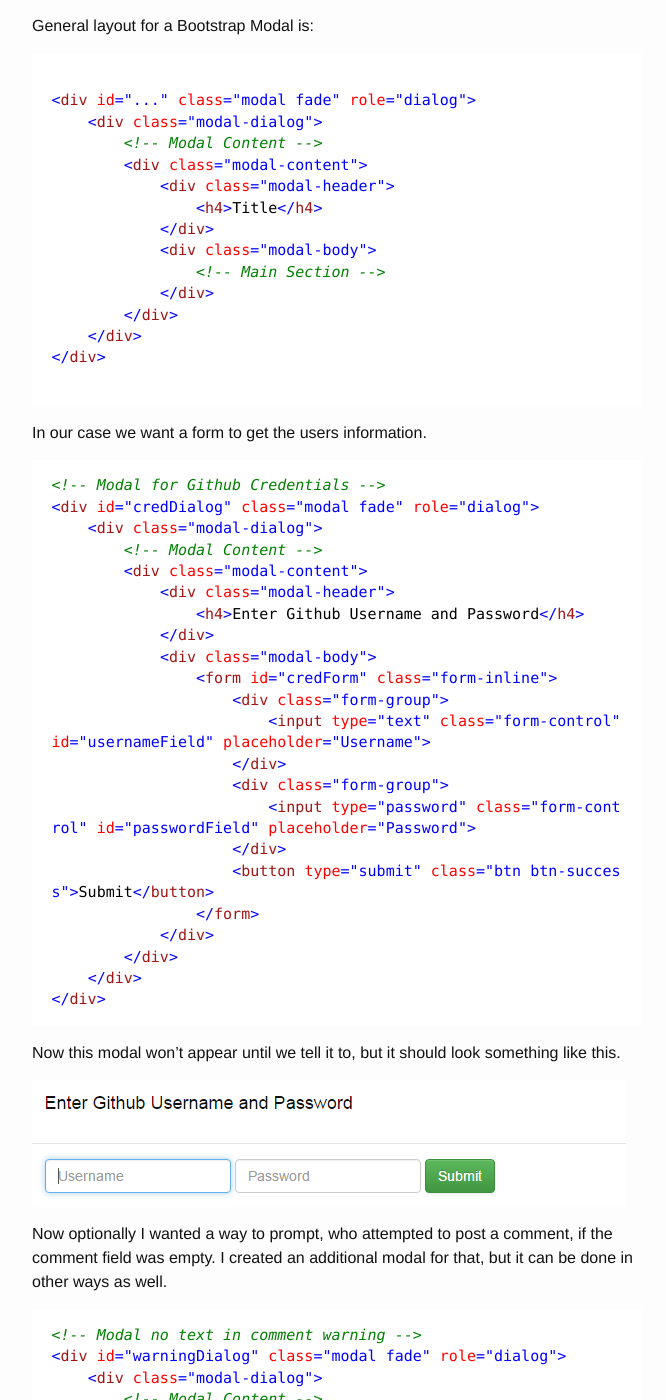
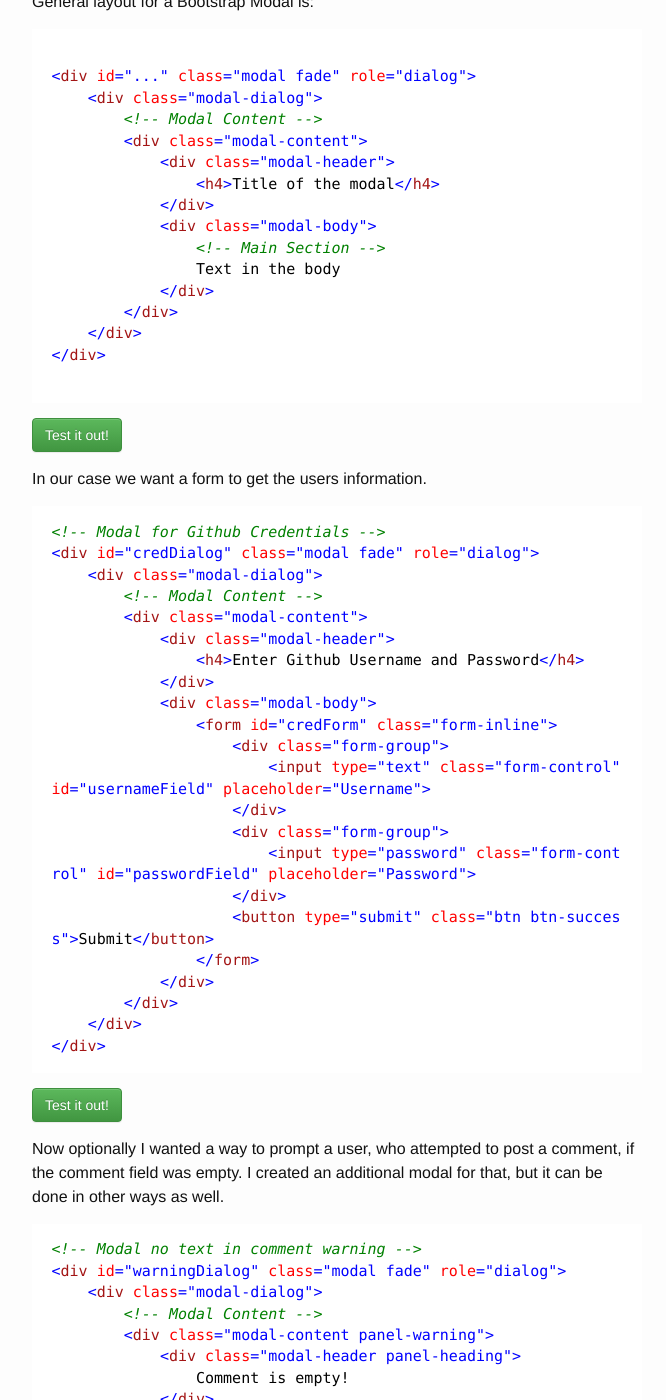
Before and after one commit to nnarain/nnarain.github.io, a Jekyll site: the page built from _posts/2015-12-05-Blog Comments using Github's Issue Tracker.md, in a window 1280 px wide and 1400 px high, scrolled down 5046 px. Shown: the whole window, without its empty margins (303-969 px from the left). Built offline with Jekyll 4.4.1, drawn with Linux system fonts in a browser that asks for light colours; Markdown is read by kramdown in place of the engine named in the settings; some of the changed text lies outside the part shown.

Commit message:
removed some pictures. added interactive modal example. minor edits

````diff
--- a/_posts/2015-12-05-Blog Comments using Github's Issue Tracker.md
+++ b/_posts/2015-12-05-Blog Comments using Github's Issue Tracker.md
@@ -220,16 +219,33 @@
         <!-- Modal Content -->
         <div class="modal-content">
             <div class="modal-header">
-                <h4>Title</h4>
+                <h4>Title of the modal</h4>
             </div>
             <div class="modal-body">
                 <!-- Main Section -->
+                Text in the body
             </div>
         </div>
     </div>
 </div>
 
 ```
+
+<div id="testModal" class="modal fade" role="dialog">
+    <div class="modal-dialog">
+        <!-- Modal Content -->
+        <div class="modal-content">
+            <div class="modal-header">
+                <h4>Title</h4>
+            </div>
+            <div class="modal-body">
+                <!-- Main Section -->
+                Text in the body
+            </div>
+        </div>
+    </div>
+</div>
+<button type="button" class="btn btn-success" data-toggle="modal" data-target="#testModal">Test it out!</button>
 
 In our case we want a form to get the users information.
 
@@ -258,12 +274,31 @@
 </div>
 ```
 
-Now this modal won't appear until we tell it to, but it should look something like this.
-
-![Image not found!](/assets/2015/12/05/cred-modal.png)
+<div id="testModal2" class="modal fade" role="dialog">
+    <div class="modal-dialog">
+        <!-- Modal Content -->
+        <div class="modal-content">
+            <div class="modal-header">
+                <h4>Enter Github Username and Password</h4>
+            </div>
+            <div class="modal-body">
+                <form class="form-inline">
+                    <div class="form-group">
+                        <input type="text" class="form-control" placeholder="Username">
+                    </div>
+                    <div class="form-group">
+                        <input type="password" class="form-control" placeholder="Password">
+                    </div>
+                    <button type="submit" class="btn btn-success">Submit</button>
+                </form>
+            </div>
+        </div>
+    </div>
+</div>
+<button type="button" class="btn btn-success" data-toggle="modal" data-target="#testModal2">Test it out!</button>
 
 
-Now optionally I wanted a way to prompt, who attempted to post a comment, if the comment field was empty. I created an additional modal for that, but it can be done in other ways as well.
+Now optionally I wanted a way to prompt a user, who attempted to post a comment, if the comment field was empty. I created an additional modal for that, but it can be done in other ways as well.
 
 ```html
 <!-- Modal no text in comment warning -->
@@ -279,7 +314,17 @@
 </div>
 ```
 
-![Image not found!](/assets/2015/12/05/warning-modal.png)
+<div id="testModal3" class="modal fade" role="dialog">
+    <div class="modal-dialog">
+        <!-- Modal Content -->
+        <div class="modal-content panel-warning">
+            <div class="modal-header panel-heading">
+                Comment is empty!
+            </div>
+        </div>
+    </div>
+</div>
+<button type="button" class="btn btn-success" data-toggle="modal" data-target="#testModal3">Test it out!</button>
 
 
 Everything is looking pretty good! In the next part we will be adding the JavaScript to get everthing going!
````
Also changed, not shown: other parts of _posts/2015-12-05-Blog Comments using Github's Issue Tracker.md (+3 -4 lines), assets/2015/12/05/cred-modal.png (deleted), assets/2015/12/05/warning-modal.png (deleted).
